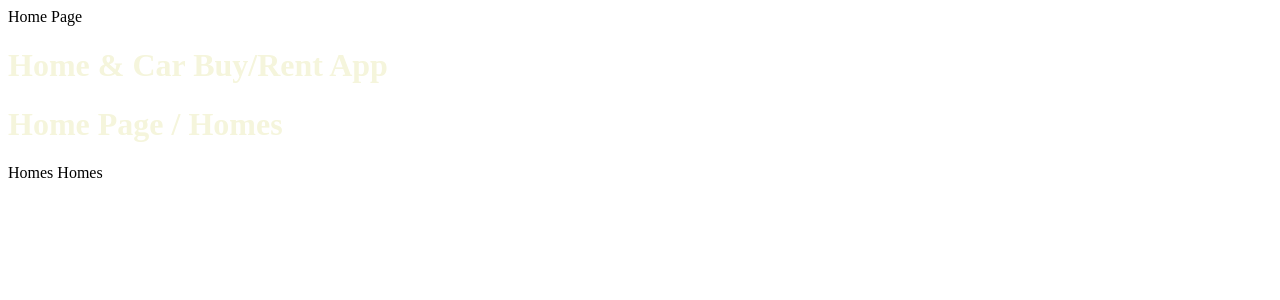
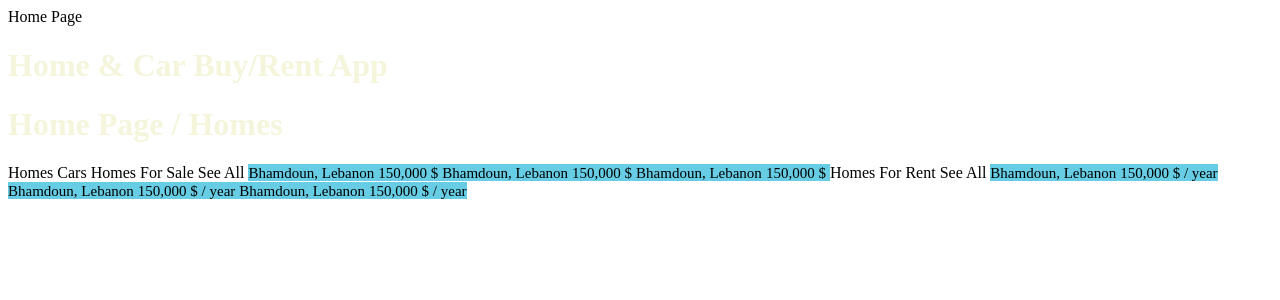
Before and after one commit to mohamadnabaa01/home-buy-rent-app, a PHP site: page /app/pages/home-page/home-page.page.html in a window 1280 px wide. Shown: the top 300 px of the page. Run offline with PHP 8.4, Linux system fonts and the light colour scheme.

Commit message:
added homes for sale and rent cards to home page

```diff
--- a/src/app/app-routing.module.ts
+++ b/src/app/app-routing.module.ts
@@ -4,11 +4,11 @@
 const routes: Routes = [
   {
     path: 'home',
-    loadChildren: () => import('./home/home.module').then( m => m.HomePageModule)
+    loadChildren: () => import('././pages/home/home.module').then( m => m.HomePageModule)
   },
   {
     path: '',
-    redirectTo: 'home',
+    redirectTo: 'home-page',
     pathMatch: 'full'
   },
   {
@@ -21,7 +21,7 @@
   },
   {
     path: 'home',
-    loadChildren: () => import('./pages/home/home.module').then( m => m.HomePageModule)
+    loadChildren: () => import('././pages/home/home.module').then( m => m.HomePageModule)
   },
   {
     path: 'home-page',
--- a/src/app/pages/home-page/home-page.page.html
+++ b/src/app/pages/home-page/home-page.page.html
@@ -7,7 +7,7 @@
 <body>
   <ion-content>
     <div>
-      <ion-card style="background-color: #18B3D6A8; color: beige">
+      <ion-card style="background-color: #18B3D6A8; color: beige; margin-top: 80px;">
         <ion-card-content>
           <h1>Home & Car Buy/Rent App</h1>
         </ion-card-content>
@@ -36,20 +36,115 @@
               </ion-card-content>
             </ion-card>
           </ion-chip>
-          <ion-chip class="chip-view">
-            <ion-card class="card-view">
+          <ion-chip class="chip-view2">
+            <ion-card class="card-view2">
               <ion-card-content>
-                <a>Homes</a>
+                <a>Cars</a>
               </ion-card-content>
             </ion-card>
-            <ion-card class="card-view">
+            <ion-card class="card-view2">
               <ion-card-content>
-                <ion-img src="home_icon.png" class="image"></ion-img>
+                <ion-img src="car_icon.png" class="image"></ion-img>
               </ion-card-content>
             </ion-card>
           </ion-chip>
         </ion-card-content>
       </ion-card>
+      <ion-card>
+        <ion-card-content class="align-labels">
+          <ion-label class="label1">Homes For Sale</ion-label>
+          <ion-label class="label2" onclick="HomesForSale">See All</ion-label>
+        </ion-card-content>
+      </ion-card>
+
+      <ion-card style="background-color:#18B3D6A8;">
+        <ion-card-content>
+          <ion-img src="home.png" style="width: 100%;"></ion-img>
+        <ion-card-content class="align-cards">
+          <ion-img src="address.png" style="height: 20px;"></ion-img>
+          <a style="font-size: 15px;">Bhamdoun, Lebanon</a>
+        </ion-card-content>
+        <ion-card-content class="align-cards">
+          <ion-img src="price_tag.png" style="height: 20px;"></ion-img>
+          <a style="font-size: 15px;">150,000 $</a>
+        </ion-card-content>
+      </ion-card>
+
+      <ion-card style="background-color:#18B3D6A8;">
+        <ion-card-content>
+          <ion-img src="home.png" style="width: 100%;"></ion-img>
+        </ion-card-content>
+        <ion-card-content class="align-cards">
+          <ion-img src="address.png" style="height: 20px;"></ion-img>
+          <a style="font-size: 15px;">Bhamdoun, Lebanon</a>
+        </ion-card-content>
+        <ion-card-content class="align-cards">
+          <ion-img src="price_tag.png" style="height: 20px;"></ion-img>
+          <a style="font-size: 15px;">150,000 $</a>
+        </ion-card-content>
+      </ion-card>
+      <ion-card style="background-color:#18B3D6A8;">
+        <ion-card-content>
+          <ion-img src="home.png" style="width: 100%;"></ion-img>
+        </ion-card-content>
+        <ion-card-content class="align-cards">
+          <ion-img src="address.png" style="height: 20px;"></ion-img>
+          <a style="font-size: 15px;">Bhamdoun, Lebanon</a>
+        </ion-card-content>
+        <ion-card-content class="align-cards">
+          <ion-img src="price_tag.png" style="height: 20px;"></ion-img>
+          <a style="font-size: 15px;">150,000 $</a>
+        </ion-card-content>
+      </ion-card>
+
+      <ion-card>
+        <ion-card-content class="align-labels">
+          <ion-label class="label1">Homes For Rent</ion-label>
+          <ion-label class="label2" onclick="HomesForSale">See All</ion-label>
+        </ion-card-content>
+      </ion-card>
+
+      <ion-card style="background-color:#18B3D6A8;">
+        <ion-card-content>
+          <ion-img src="home.png" style="width: 100%;"></ion-img>
+        </ion-card-content>
+        <ion-card-content class="align-cards">
+          <ion-img src="address.png" style="height: 20px;"></ion-img>
+          <a style="font-size: 15px;">Bhamdoun, Lebanon</a>
+        </ion-card-content>
+        <ion-card-content class="align-cards">
+          <ion-img src="price_tag.png" style="height: 20px;"></ion-img>
+          <a style="font-size: 15px;">150,000 $ / year</a>
+        </ion-card-content>
+      </ion-card>
+
+      <ion-card style="background-color:#18B3D6A8;">
+        <ion-card-content>
+          <ion-img src="home.png" style="width: 100%;"></ion-img>
+        </ion-card-content>
+        <ion-card-content class="align-cards">
+          <ion-img src="address.png" style="height: 20px;"></ion-img>
+          <a style="font-size: 15px;">Bhamdoun, Lebanon</a>
+        </ion-card-content>
+        <ion-card-content class="align-cards">
+          <ion-img src="price_tag.png" style="height: 20px;"></ion-img>
+          <a style="font-size: 15px;">150,000 $ / year</a>
+        </ion-card-content>
+      </ion-card>
+
+      <ion-card style="background-color:#18B3D6A8;">
+        <ion-card-content>
+          <ion-img src="home.png" style="width: 100%;"></ion-img>
+        </ion-card-content>
+        <ion-card-content class="align-cards">
+          <ion-img src="address.png" style="height: 20px;"></ion-img>
+          <a style="font-size: 15px;">Bhamdoun, Lebanon</a>
+        </ion-card-content>
+        <ion-card-content class="align-cards">
+          <ion-img src="price_tag.png" style="height: 20px;"></ion-img>
+          <a style="font-size: 15px;">150,000 $ / year</a>
+        </ion-card-content>
+      </ion-card>
     </div>
   </ion-content>
 </body>
--- a/src/app/pages/home/home.module.ts
+++ b/src/app/pages/home/home.module.ts
@@ -1,12 +1,11 @@
 import { NgModule } from '@angular/core';
 import { CommonModule } from '@angular/common';
+import { IonicModule } from '@ionic/angular';
 import { FormsModule } from '@angular/forms';
-
-import { IonicModule } from '@ionic/angular';
+import { HomePage } from './home.page';
 
 import { HomePageRoutingModule } from './home-routing.module';
 
-import { HomePage } from './home.page';
 
 @NgModule({
   imports: [
```
Also changed, not shown: src/app/home/home-routing.module.ts (deleted, +0 -16 lines), src/app/home/home.module.ts (deleted, +0 -19 lines), src/app/home/home.page.html (deleted, +0 -20 lines), src/app/home/home.page.scss (deleted, +0 -27 lines), src/app/home/home.page.spec.ts (deleted, +0 -24 lines), src/app/home/home.page.ts (deleted, +0 -12 lines), src/app/pages/home-page/home-page.page.scss (+50 -7 lines), src/app/pages/home/home-routing.module.ts (+3 -4 lines), src/app/pages/home/home.page.html (+15 -14 lines), src/app/pages/home/home.page.scss (+27 -0 lines), src/app/pages/home/home.page.ts (+5 -8 lines), src/app/pages/home-page/address.png (added), src/app/pages/home-page/car_icon.png (added), src/app/pages/home-page/price_tag.png (added).
